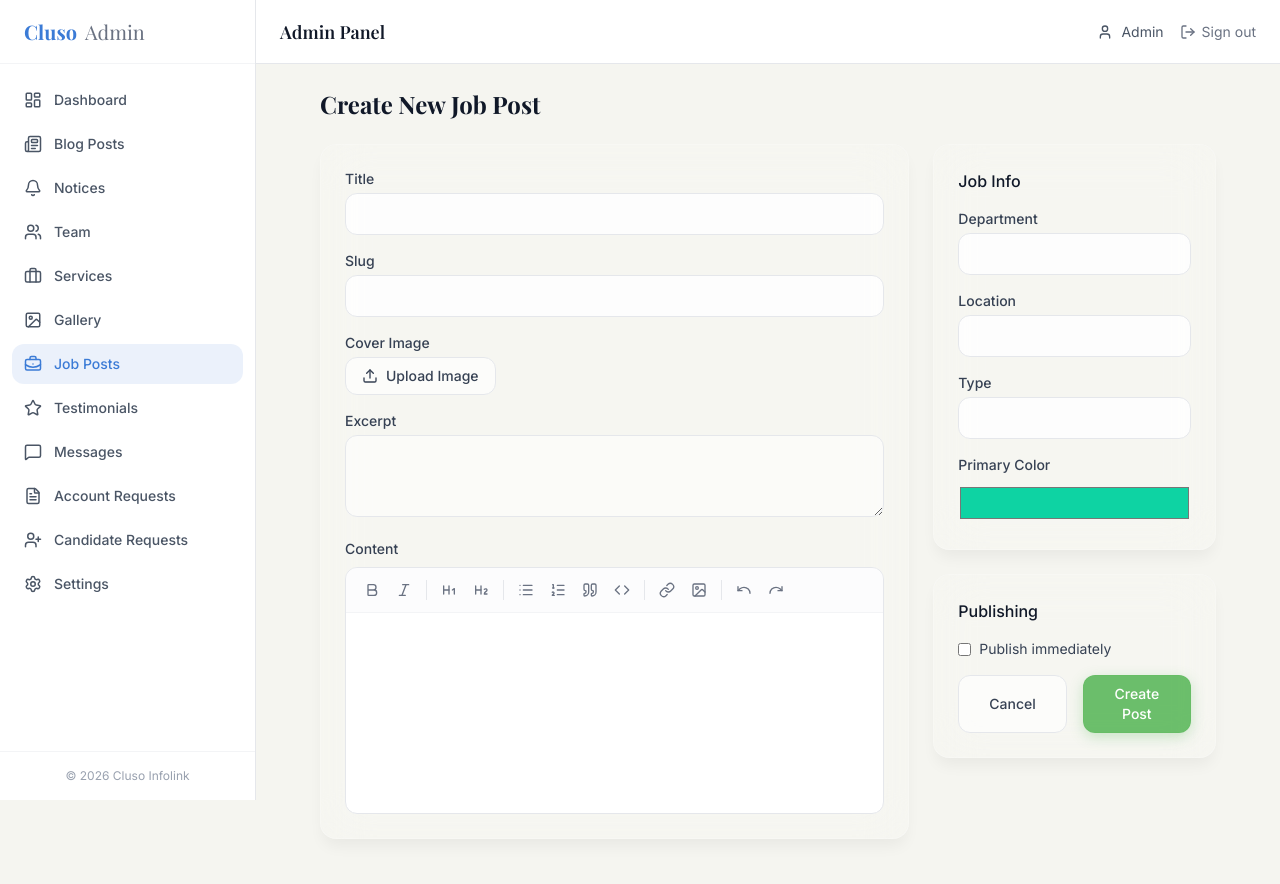
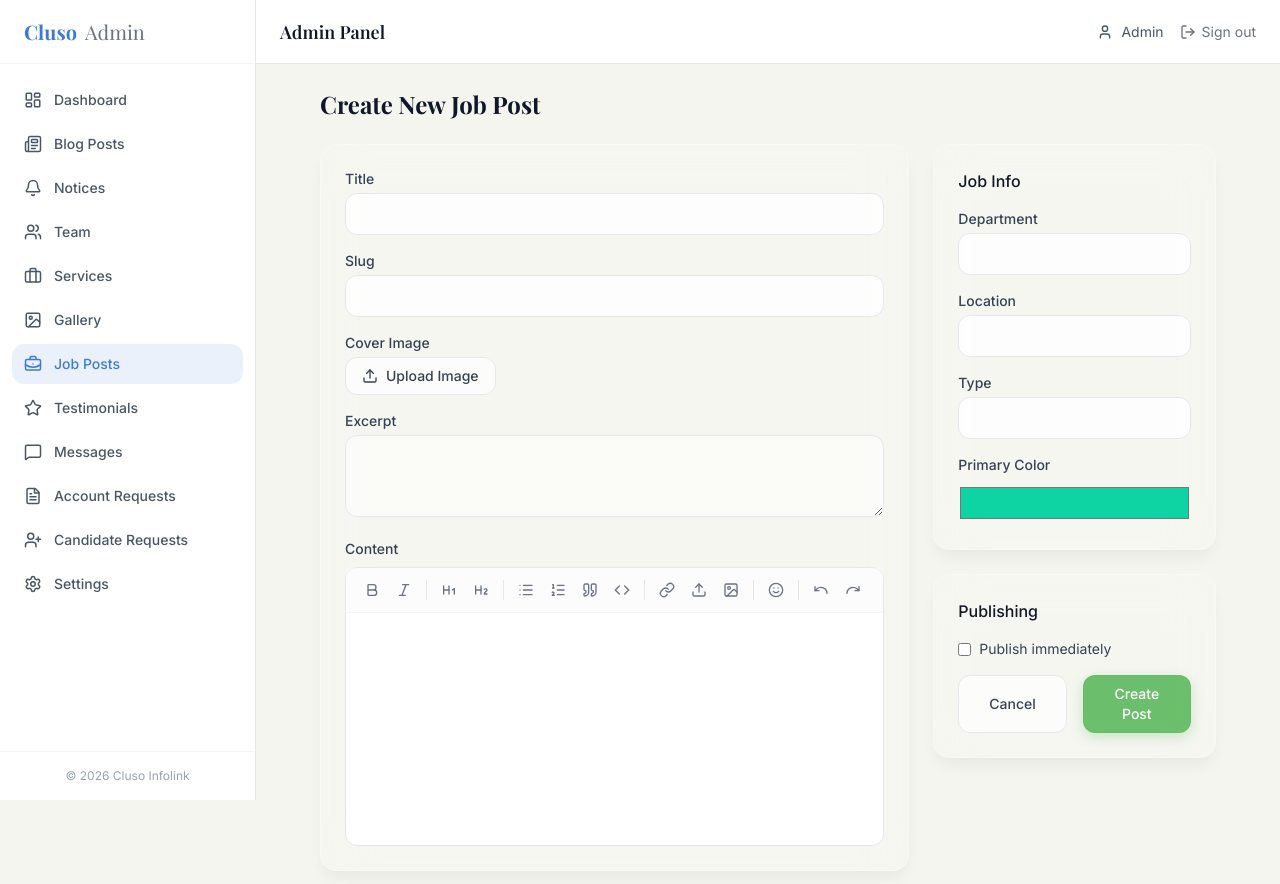
Before and after one commit to clusoinfolink/Clusocms, a Next.js app: page /dashboard/careers/new in a window 1280 px wide. Shown: the top 884 px of the page. Before the commit the page ends 863 px from the top, so only its background shows below. Built offline with nearby package versions, Linux system fonts and the light colour scheme; no server answers; a web font is replaced by a local one.

Commit message:
feat: add bubble menu, custom image uploader, and emoji picker

```diff
--- a/components/admin/RichTextEditor.tsx
+++ b/components/admin/RichTextEditor.tsx
@@ -1,12 +1,13 @@
 'use client';
 
-import React, { useCallback } from 'react';
+import React, { useCallback, useRef, useState, useEffect } from 'react';
 import { useEditor, EditorContent } from '@tiptap/react';
 import StarterKit from '@tiptap/starter-kit';
 import TiptapImage from '@tiptap/extension-image';
 import TiptapLink from '@tiptap/extension-link';
 import CodeBlock from '@tiptap/extension-code-block';
-import { Bold, Italic, List, ListOrdered, Heading1, Heading2, Quote, Undo, Redo, Link as LinkIcon, Code, Image as ImageIcon } from 'lucide-react';
+import { Bold, Italic, List, ListOrdered, Heading1, Heading2, Quote, Undo, Redo, Link as LinkIcon, Code, Image as ImageIcon, Smile, Upload } from 'lucide-react';
+import EmojiPicker from 'emoji-picker-react';
 
 interface RichTextEditorProps {
   content: string;
@@ -14,6 +15,11 @@ interface RichTextEditorProps {
 }
 
 export function RichTextEditor({ content, onChange }: RichTextEditorProps) {
+  const fileRef = useRef<HTMLInputElement>(null);
+  const [uploading, setUploading] = useState(false);
+  const [showEmojiPicker, setShowEmojiPicker] = useState(false);
+  const [bubbleMenuPos, setBubbleMenuPos] = useState({ top: 0, left: 0, visible: false });
+
   const editor = useEditor({
     extensions: [
       StarterKit,
@@ -31,6 +37,25 @@ export function RichTextEditor({ content, onChange }: RichTextEditorProps) {
     onUpdate: ({ editor }) => {
       onChange(editor.getHTML());
     },
+    onSelectionUpdate: ({ editor }) => {
+      const { empty, ranges } = editor.state.selection;
+      if (empty || editor.isActive('image') || editor.isActive('codeBlock')) {
+        setBubbleMenuPos(prev => ({ ...prev, visible: false }));
+        return;
+      }
+
+      const { view } = editor;
+      const { state } = view;
+      const { from, to } = state.selection;
+      const start = view.coordsAtPos(from);
+      const end = view.coordsAtPos(to);
+      const editorDom = view.dom.getBoundingClientRect();
+
+      const top = Math.min(start.top, end.top) - editorDom.top - 40;
+      const left = (start.left + end.left) / 2 - editorDom.left;
+
+      setBubbleMenuPos({ top: top > 0 ? top : 0, left: left > 0 ? left : 0, visible: true });
+    }
   });
 
   const setLink = useCallback(() => {
@@ -45,7 +70,7 @@ export function RichTextEditor({ content, onChange }: RichTextEditorProps) {
     editor.chain().focus().extendMarkRange('link').setLink({ href: url }).run();
   }, [editor]);
 
-  const addImage = useCallback(() => {
+  const addImageUrl = useCallback(() => {
     if (!editor) return;
     const url = window.prompt('Image URL');
     if (url) {
@@ -53,22 +78,95 @@ export function RichTextEditor({ content, onChange }: RichTextEditorProps) {
     }
   }, [editor]);
 
+  const handleFileUpload = async (e: React.ChangeEvent<HTMLInputElement>) => {
+    const file = e.target.files?.[0];
+    if (!file || !editor) return;
+
+    if (!file.type.startsWith('image/')) {
+      alert('Please select an image file.');
+      return;
+    }
+    if (file.size > 3 * 1024 * 1024) {
+      alert('Image must be less than 2MB.');
+      return;
+    }
+
+    setUploading(true);
+    try {
+      const formData = new FormData();
+      formData.append('file', file);
+      formData.append('folder', 'blog');
+      formData.append('storage', 'auto');
+
+      const res = await fetch('/api/upload', {
+        method: 'POST',
+        body: formData,
+      });
+
+      if (res.ok) {
+        const data = await res.json();
+        editor.chain().focus().setImage({ src: data.secure_url }).run();
+      } else {
+        const data = await res.json().catch(() => null);
+        alert(typeof data?.error === 'string' ? data.error : 'Upload failed.');
+      }
+    } catch {
+      alert('Upload failed. Please try again.');
+    } finally {
+      setUploading(false);
+      e.target.value = '';
+    }
+  };
+
+  const onEmojiClick = (emojiData: any) => {
+    if (!editor) return;
+    editor.chain().focus().insertContent(emojiData.emoji).run();
+    setShowEmojiPicker(false);
+  };
+
   if (!editor) return null;
 
-  const ToolButton = ({ onClick, active, children }: { onClick: () => void; active?: boolean; children: React.ReactNode }) => (
+  const ToolButton = ({ onClick, active, disabled, children }: { onClick: () => void; active?: boolean; disabled?: boolean; children: React.ReactNode }) => (
     <button
       type="button"
       onClick={onClick}
-      className={`p-1.5 rounded-lg transition-colors ${active ? 'bg-cluso-deep/10 text-cluso-deep' : 'text-gray-500 hover:bg-gray-100'}`}
+      disabled={disabled}
+      className={`p-1.5 rounded-lg transition-colors ${active ? 'bg-cluso-deep/10 text-cluso-deep' : 'text-gray-500 hover:bg-gray-100'} ${disabled ? 'opacity-50 cursor-not-allowed' : ''}`}
     >
       {children}
     </button>
   );
 
   return (
-    <div className="border border-gray-200 rounded-xl overflow-hidden bg-white">
+    <div className="border border-gray-200 rounded-xl overflow-visible bg-white relative">
+      <input
+        type="file"
+        accept="image/*"
+        ref={fileRef}
+        onChange={handleFileUpload}
+        className="hidden"
+      />
+
+      {/* Bubble Menu Custom */}
+      {bubbleMenuPos.visible && (
+        <div
+          className="absolute z-10 flex items-center gap-1 px-2 py-1 bg-white border border-gray-200 rounded-lg shadow-lg -translate-x-1/2 transition-all duration-75"
+          style={{ top: `${bubbleMenuPos.top}px`, left: `${bubbleMenuPos.left}px` }}
+        >
+          <ToolButton onClick={() => editor.chain().focus().toggleBold().run()} active={editor.isActive('bold')}>
+            <Bold size={14} />
+          </ToolButton>
+          <ToolButton onClick={() => editor.chain().focus().toggleItalic().run()} active={editor.isActive('italic')}>
+            <Italic size={14} />
+          </ToolButton>
+          <ToolButton onClick={setLink} active={editor.isActive('link')}>
+            <LinkIcon size={14} />
+          </ToolButton>
+        </div>
+      )}
+
       {/* Toolbar */}
-      <div className="flex items-center gap-1 px-3 py-2 border-b border-gray-100 bg-gray-50/50 flex-wrap">
+      <div className="flex items-center gap-1 px-3 py-2 border-b border-gray-100 bg-gray-50/50 flex-wrap relative">
         <ToolButton onClick={() => editor.chain().focus().toggleBold().run()} active={editor.isActive('bold')}>
           <Bold size={16} />
         </ToolButton>
@@ -99,9 +197,28 @@ export function RichTextEditor({ content, onChange }: RichTextEditorProps) {
         <ToolButton onClick={setLink} active={editor.isActive('link')}>
           <LinkIcon size={16} />
         </ToolButton>
-        <ToolButton onClick={addImage}>
+        <ToolButton onClick={() => fileRef.current?.click()} disabled={uploading}>
+          <Upload size={16} />
+        </ToolButton>
+        <ToolButton onClick={addImageUrl}>
           <ImageIcon size={16} />
         </ToolButton>
+        <div className="w-px h-5 bg-gray-200 mx-1" />
+
+        <div className="relative">
+          <ToolButton onClick={() => setShowEmojiPicker(!showEmojiPicker)}>
+            <Smile size={16} />
+          </ToolButton>
+          {showEmojiPicker && (
+            <div className="absolute top-10 left-0 z-50 shadow-xl rounded-xl">
+              <div className="fixed inset-0" onClick={() => setShowEmojiPicker(false)}></div>
+              <div className="relative z-10">
+                <EmojiPicker onEmojiClick={onEmojiClick} width={280} height={350} />
+              </div>
+            </div>
+          )}
+        </div>
+
         <div className="w-px h-5 bg-gray-200 mx-1" />
         <ToolButton onClick={() => editor.chain().focus().undo().run()}>
           <Undo size={16} />
@@ -112,7 +229,9 @@ export function RichTextEditor({ content, onChange }: RichTextEditorProps) {
       </div>
 
       {/* Editor */}
-      <EditorContent editor={editor} className="prose max-w-none" />
+      <div className="p-4 min-h-[200px]" onClick={() => editor.commands.focus()}>
+        <EditorContent editor={editor} className="prose max-w-none focus:outline-none focus:ring-0" />
+      </div>
     </div>
   );
 }
--- a/package.json
+++ b/package.json
@@ -22,6 +22,7 @@
     "@tiptap/starter-kit": "^3.20.1",
     "bcryptjs": "^3.0.3",
     "cloudinary": "^2.9.0",
+    "emoji-picker-react": "^4.19.1",
     "lucide-react": "^0.577.0",
     "mongoose": "^9.2.4",
     "next": "16.1.6",
```
Also changed, not shown: 1 other file (tests, documents, lock files or other folders).
